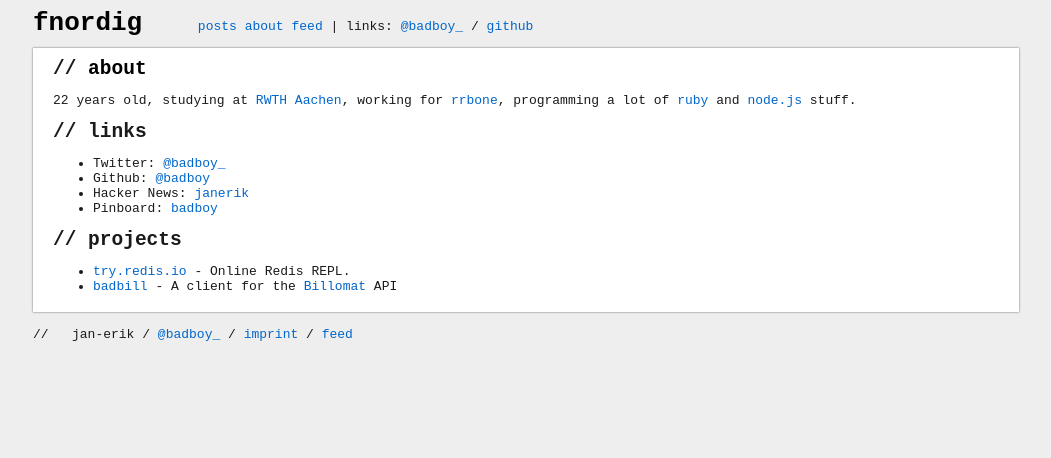
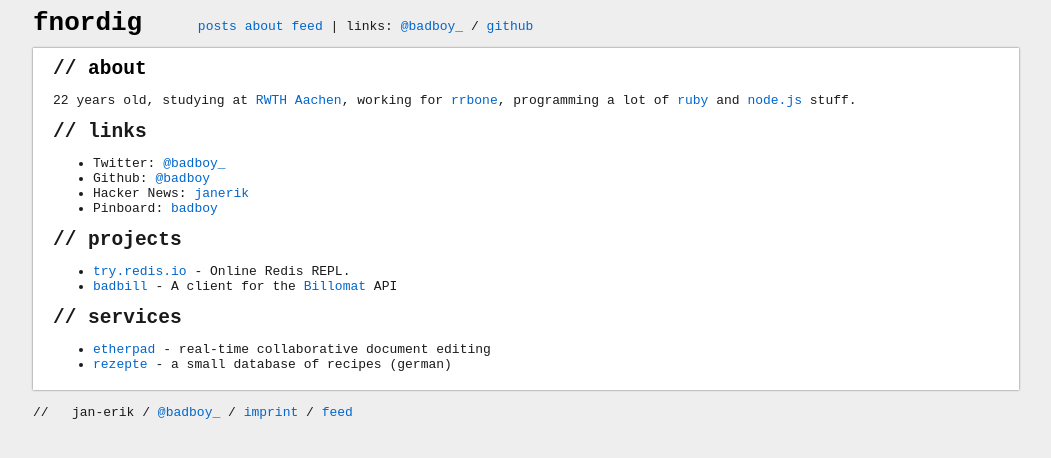
Before and after one commit to badboy/fnordig.de, a Jekyll site: the page built from about.markdown, in a window 1280 px wide. Shown: the top 458 px of the page, without its empty margins (114-1165 px from the left). Built offline with Jekyll 4.4.1, drawn with Linux system fonts in a browser that asks for light colours.

Commit message:
Add services.

```diff
--- a/about.markdown
+++ b/about.markdown
@@ -19,3 +19,8 @@ studying at [RWTH Aachen](http://www.rwth-aachen.de/), working for
 
 * [try.redis.io](http://try.redis.io) - Online Redis REPL.
 * [badbill](https://github.com/badboy/badbill) - A client for the [Billomat](http://www.billomat.com/en/api/) API
+
+## // services
+
+* [etherpad](https://pad.fnordig.de/) - real-time collaborative document editing
+* [rezepte](http://rezepte.fnordig.de/) - a small database of recipes (german)
```
